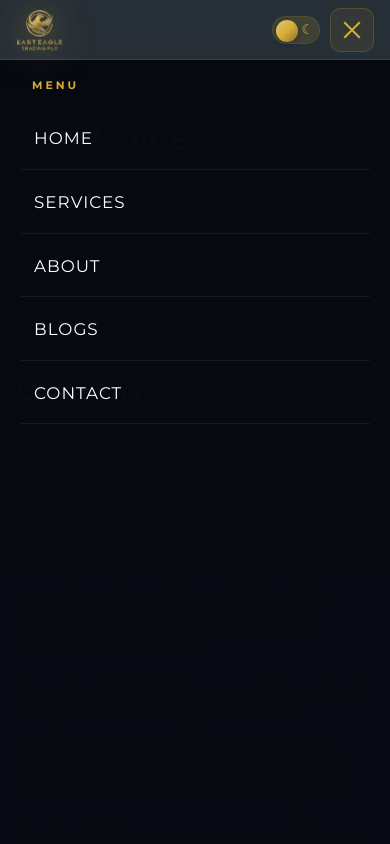
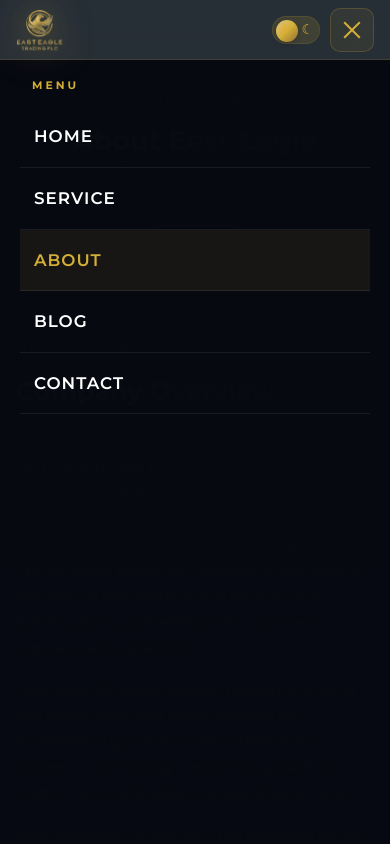
Before and after one commit to josephdereje/East_Eagle_Plc, a Django app: page /about/ in a window 390 px wide, after a click that opens the changed part. Run offline with Django 4.2, Linux system fonts and the light colour scheme; data comes from the database, SQL or seed files in the repository.

Commit message:
Show all five mobile menu links in the phone dropdown.
Move the drawer to body level with a proper list layout so Home, Service, About, Blog, and Contact display when the menu opens.

Co-authored-by: Cursor <cursoragent@cursor.com>

```diff
--- a/static/css/style.css
+++ b/static/css/style.css
@@ -212,14 +212,32 @@ main, header, footer, .site-header { position: relative; z-index: 1; }
 }
 
 /* Desktop: center nav links in the header bar */
-.site-header .nav-menu {
-    position: absolute;
-    top: 50%;
+.nav-menu {
+    position: fixed;
+    top: 0;
     left: 50%;
-    transform: translate(-50%, -50%);
-    display: flex;
+    transform: translateX(-50%);
+    display: flex;
+    align-items: center;
+    height: var(--nav-height);
     gap: 32px;
-    z-index: 1;
+    z-index: 1001;
+    pointer-events: none;
+}
+
+.nav-drawer-list {
+    list-style: none;
+    margin: 0;
+    padding: 0;
+    display: flex;
+    align-items: center;
+    gap: 32px;
+    pointer-events: auto;
+}
+
+.nav-drawer-list li {
+    margin: 0;
+    padding: 0;
 }
 
 .navbar.scrolled {
@@ -289,7 +307,6 @@ main, header, footer, .site-header { position: relative; z-index: 1; }
 }
 
 .nav-menu {
-    display: flex;
     gap: 32px;
 }
 
@@ -2293,25 +2310,6 @@ main, header, footer, .site-header { position: relative; z-index: 1; }
         padding-top: 0;
         height: var(--nav-height);
         overflow: visible;
-    }
-
-    .site-header .nav-menu {
-        position: fixed;
-        top: calc(var(--nav-height) + env(safe-area-inset-top));
-        left: 0;
-        right: 0;
-        height: calc(100dvh - var(--nav-height) - env(safe-area-inset-top));
-        max-height: calc(100dvh - var(--nav-height) - env(safe-area-inset-top));
-        transform: translateX(100%);
-        display: flex;
-        flex-direction: column;
-        align-items: stretch;
-        gap: 2px;
-        z-index: 1002;
-    }
-
-    .site-header .nav-menu.open {
-        transform: translateX(0);
     }
 
     .nav-toggle {
@@ -2343,26 +2341,27 @@ main, header, footer, .site-header { position: relative; z-index: 1; }
     }
 
     .nav-menu {
-        position: fixed;
         top: calc(var(--nav-height) + env(safe-area-inset-top));
         left: 0;
         right: 0;
-        height: calc(100dvh - var(--nav-height) - env(safe-area-inset-top));
-        max-height: calc(100dvh - var(--nav-height) - env(safe-area-inset-top));
-        display: flex;
+        bottom: 0;
+        height: auto;
+        max-height: none;
+        width: 100%;
+        transform: translateX(100%);
         flex-direction: column;
         align-items: stretch;
+        justify-content: flex-start;
+        gap: 0;
+        padding: 16px max(20px, env(safe-area-inset-right)) calc(24px + env(safe-area-inset-bottom)) max(20px, env(safe-area-inset-left));
         background: rgba(8, 10, 18, 0.98);
-        padding: 16px max(20px, env(safe-area-inset-right)) calc(24px + env(safe-area-inset-bottom)) max(20px, env(safe-area-inset-left));
-        gap: 2px;
-        transform: translateX(100%);
         opacity: 0;
         visibility: hidden;
         pointer-events: none;
         transition: transform 0.35s cubic-bezier(0.22, 1, 0.36, 1), opacity 0.3s ease, visibility 0.3s ease;
         overflow-y: auto;
         -webkit-overflow-scrolling: touch;
-        z-index: 1002;
+        z-index: 1005;
         box-sizing: border-box;
     }
 
@@ -2386,37 +2385,54 @@ main, header, footer, .site-header { position: relative; z-index: 1; }
         padding: 0 12px;
     }
 
+    .nav-drawer-list {
+        display: flex;
+        flex-direction: column;
+        align-items: stretch;
+        gap: 0;
+        width: 100%;
+        pointer-events: auto;
+    }
+
+    .nav-drawer-list li {
+        display: block;
+        width: 100%;
+    }
+
     .nav-menu .nav-link {
-        flex-shrink: 0;
-        font-size: 1.05rem;
-        padding: 16px 14px;
-        border-bottom: 1px solid rgba(255, 255, 255, 0.06);
-        min-height: 52px;
         display: flex;
         align-items: center;
-        color: var(--text-main);
+        width: 100%;
+        min-height: 52px;
+        padding: 16px 14px;
+        font-size: 1.05rem;
+        font-weight: 600;
+        letter-spacing: 1px;
+        text-transform: uppercase;
+        color: #ffffff;
+        border-bottom: 1px solid rgba(255, 255, 255, 0.08);
         opacity: 1;
         visibility: visible;
+        touch-action: manipulation;
+        -webkit-tap-highlight-color: rgba(212, 175, 55, 0.2);
     }
 
     .nav-menu .nav-link::after {
         display: none;
     }
 
+    .nav-menu .nav-link.active,
+    .nav-menu .nav-link:hover {
+        color: var(--gold-primary);
+        background: rgba(212, 175, 55, 0.08);
+    }
+
     body.nav-open {
         overflow: hidden;
     }
 
-    body.nav-open .nav-menu {
-        z-index: 1005;
-    }
-
     body.nav-open .site-header {
-        z-index: 1006;
-    }
-
-    body.nav-open .navbar {
-        z-index: 1006;
+        z-index: 1007;
     }
 
     body.nav-open::before {
@@ -2424,17 +2440,12 @@ main, header, footer, .site-header { position: relative; z-index: 1; }
         position: fixed;
         inset: 0;
         background: rgba(0, 0, 0, 0.55);
-        z-index: 1001;
+        z-index: 1004;
         touch-action: manipulation;
     }
 
     body.nav-open .mobile-bottom-nav {
         display: none;
-    }
-
-    .nav-menu .nav-link {
-        touch-action: manipulation;
-        -webkit-tap-highlight-color: rgba(212, 175, 55, 0.2);
     }
 
     .hero-grid {
@@ -3035,6 +3046,17 @@ main, header, footer, .site-header { position: relative; z-index: 1; }
     border-bottom: 1px solid var(--surface-border);
 }
 
+@media (max-width: 992px) {
+    [data-theme="light"] .nav-menu {
+        background: rgba(250, 249, 246, 0.98);
+    }
+
+    [data-theme="light"] .nav-menu .nav-link {
+        color: #1B2A41;
+        border-bottom-color: rgba(27, 42, 65, 0.08);
+    }
+}
+
 @media (max-width: 768px) {
     [data-theme="light"] .nav-menu {
         background: rgba(250, 249, 246, 0.98);
--- a/website/templates/website/base.html
+++ b/website/templates/website/base.html
@@ -67,17 +67,19 @@
                 </button>
             </div>
         </header>
+    </div>
 
-        <!-- Slide-out menu lives outside .navbar to avoid iOS backdrop-filter clipping -->
-        <nav class="nav-menu" id="nav-menu" aria-label="Main navigation" aria-hidden="true">
-            <p class="nav-menu-heading">Menu</p>
-            <a href="{% url 'index' %}" class="nav-link {% if request.resolver_match.url_name == 'index' %}active{% endif %}">Home</a>
-            <a href="{% url 'index' %}#services" class="nav-link nav-link-services">Services</a>
-            <a href="{% url 'about' %}" class="nav-link {% if request.resolver_match.url_name == 'about' %}active{% endif %}">About</a>
-            <a href="{% url 'blogs' %}" class="nav-link {% if 'blog' in request.resolver_match.url_name %}active{% endif %}">Blogs</a>
-            <a href="{% url 'contact' %}" class="nav-link {% if request.resolver_match.url_name == 'contact' %}active{% endif %}">Contact</a>
-        </nav>
-    </div>
+    <!-- Mobile slide-out menu (body-level — avoids header clipping on iOS) -->
+    <nav class="nav-menu" id="nav-menu" aria-label="Main navigation" aria-hidden="true">
+        <p class="nav-menu-heading">Menu</p>
+        <ul class="nav-drawer-list">
+            <li><a href="{% url 'index' %}" class="nav-link {% if request.resolver_match.url_name == 'index' %}active{% endif %}">Home</a></li>
+            <li><a href="{% url 'index' %}#services" class="nav-link nav-link-services">Service</a></li>
+            <li><a href="{% url 'about' %}" class="nav-link {% if request.resolver_match.url_name == 'about' %}active{% endif %}">About</a></li>
+            <li><a href="{% url 'blogs' %}" class="nav-link {% if 'blog' in request.resolver_match.url_name %}active{% endif %}">Blog</a></li>
+            <li><a href="{% url 'contact' %}" class="nav-link {% if request.resolver_match.url_name == 'contact' %}active{% endif %}">Contact</a></li>
+        </ul>
+    </nav>
 
     <!-- Django flash messages -->
     {% if messages %}
@@ -139,7 +141,7 @@
         </a>
         <a href="{% url 'index' %}#services" class="mobile-nav-item mobile-nav-services">
             <span class="mobile-nav-icon" aria-hidden="true">◆</span>
-            <span class="mobile-nav-label">Services</span>
+            <span class="mobile-nav-label">Service</span>
         </a>
         <a href="{% url 'about' %}" class="mobile-nav-item {% if request.resolver_match.url_name == 'about' %}active{% endif %}">
             <span class="mobile-nav-icon" aria-hidden="true">◎</span>
@@ -147,7 +149,7 @@
         </a>
         <a href="{% url 'blogs' %}" class="mobile-nav-item {% if 'blog' in request.resolver_match.url_name %}active{% endif %}">
             <span class="mobile-nav-icon" aria-hidden="true">✎</span>
-            <span class="mobile-nav-label">Blogs</span>
+            <span class="mobile-nav-label">Blog</span>
         </a>
         <a href="{% url 'contact' %}" class="mobile-nav-item {% if request.resolver_match.url_name == 'contact' %}active{% endif %}">
             <span class="mobile-nav-icon" aria-hidden="true">✉</span>
```
